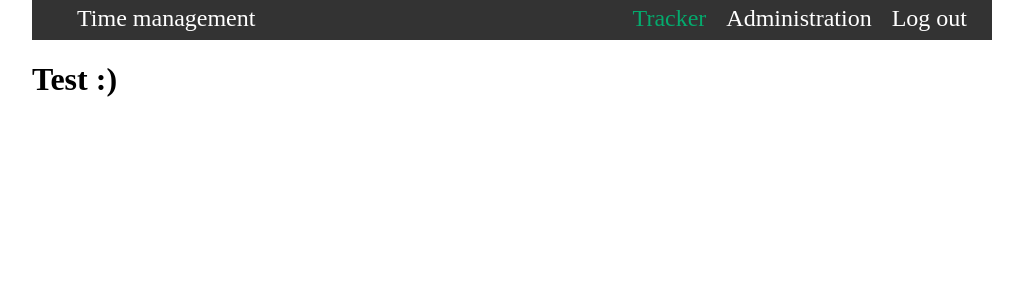
After one commit to jobknaap/Test-import, a PHP site: page /admin.php in a window 1280 px wide. The commit adds this page. Shown: the top 300 px of the page, without its empty margins (128-1151 px from the left). Run offline with PHP 8.4, Linux system fonts and the light colour scheme.

Commit message:
Designed the website and added images.

```diff
--- /dev/null
+++ b/individual-project-docker-main/web/admin.php
@@ -0,0 +1,27 @@
+<!DOCTYPE html>
+<html lang="en">
+<head>
+    <meta charset="UTF-8">
+    <meta http-equiv="X-UA-Compatible" content="IE=edge">
+    <meta name="viewport" content="width=device-width, initial-scale=1.0">
+    <link rel="stylesheet" href="/static/css/app.css">
+    <link rel="stylesheet" href="/static/css/home.css">
+    <title>Tracker</title>
+</head>
+<header>
+    <nav>
+        <ul>
+            <li>Time management</li>
+            <li class="navbar-items"><a href="#">Log out</a></li>
+            <li class="navbar-items"><a href="data.php">Administration</a></li>
+            <li class="navbar-items"><a href="admin.php" class="active">Tracker</a></li>
+        </ul>
+    </nav>
+</header>
+<body>
+    <h1>Test :)</h1>
+</body>
+<footer>
+
+</footer>
+</html>
--- a/individual-project-docker-main/web/index.php
+++ b/individual-project-docker-main/web/index.php
@@ -18,7 +18,7 @@
 <body>
 <div class="login-page">
     <div class="form">
-        <form class="login-form" action="homepage.php">
+        <form class="login-form" action="admin.php">
             <p>Admin login</p>
             <input type="text" placeholder="username"/>
             <input type="password" placeholder="password"/>
--- a/individual-project-docker-main/web/static/css/app.css
+++ b/individual-project-docker-main/web/static/css/app.css
@@ -1,15 +1,48 @@
-html {
+body{
     max-width: 75%;
     margin: auto;
 }
 
 nav{
-    background-color: grey;
+    background-color: #333333;
     height: 30px;
     padding: 5px;
 }
 
+nav, ul, a, a:hover, a:focus, a:active{
+    text-decoration: none;
+    color: white;
+}
+
+nav, ul, a:hover{
+    color: #04AA6D;
+}
+
+ul {
+    display: inline;
+}
+
 li {
     display: inline;
-    margin-top: -10px;
+    color: white;
 }
+
+ul :first-child{
+    font-size: x-large;
+}
+
+.navbar-items {
+    float: right;
+}
+
+.navbar-items :first-child{
+    margin-right: 20px;
+}
+
+#navbar-title{
+    float: left;
+}
+
+.active{
+    color: #04AA6D;
+}
--- a/individual-project-docker-main/web/static/css/home.css
+++ /dev/null
@@ -1,3 +0,0 @@
-.navbar-items {
-    float: right;
-}
```
Also changed, not shown: docs/web_application.md (+1 -0 lines), individual-project-docker-main/web/data.php (renamed from individual-project-docker-main/web/homepage.php, +5 -4 lines), individual-project-docker-main/web/static/css/index.css (+14 -6 lines), individual-project-docker-main/web/static/images/background.webp (added).
